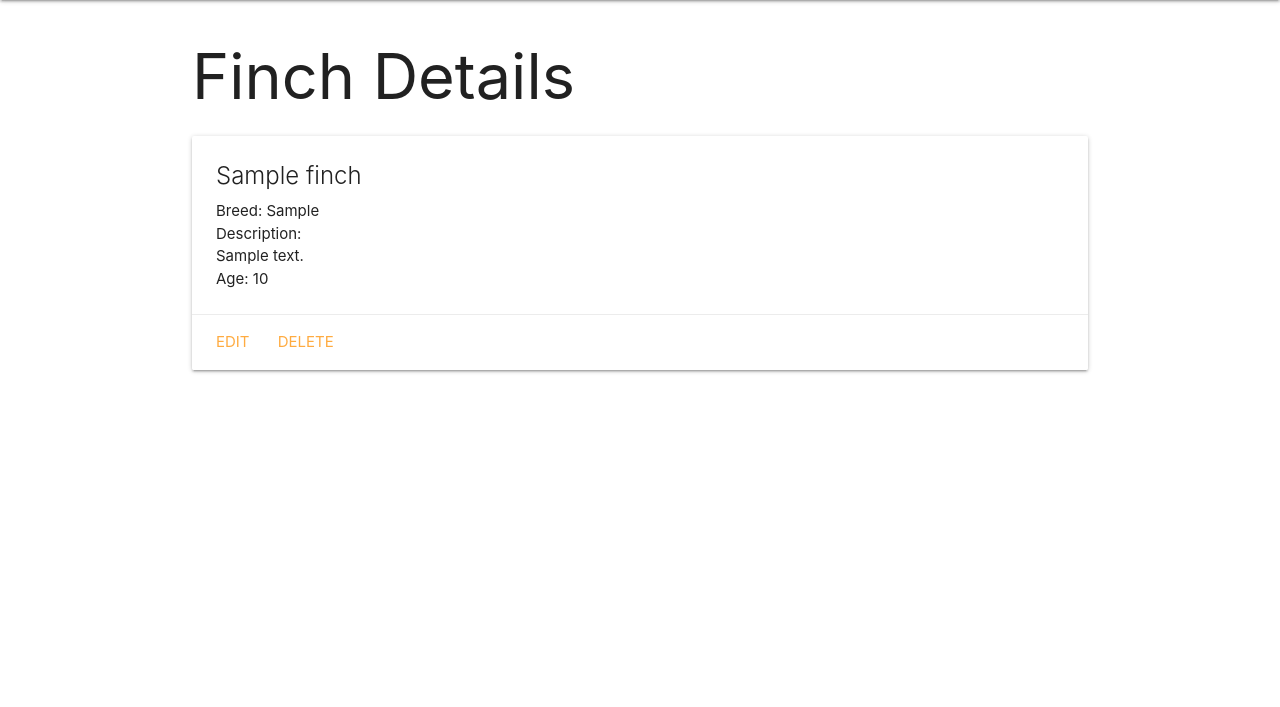
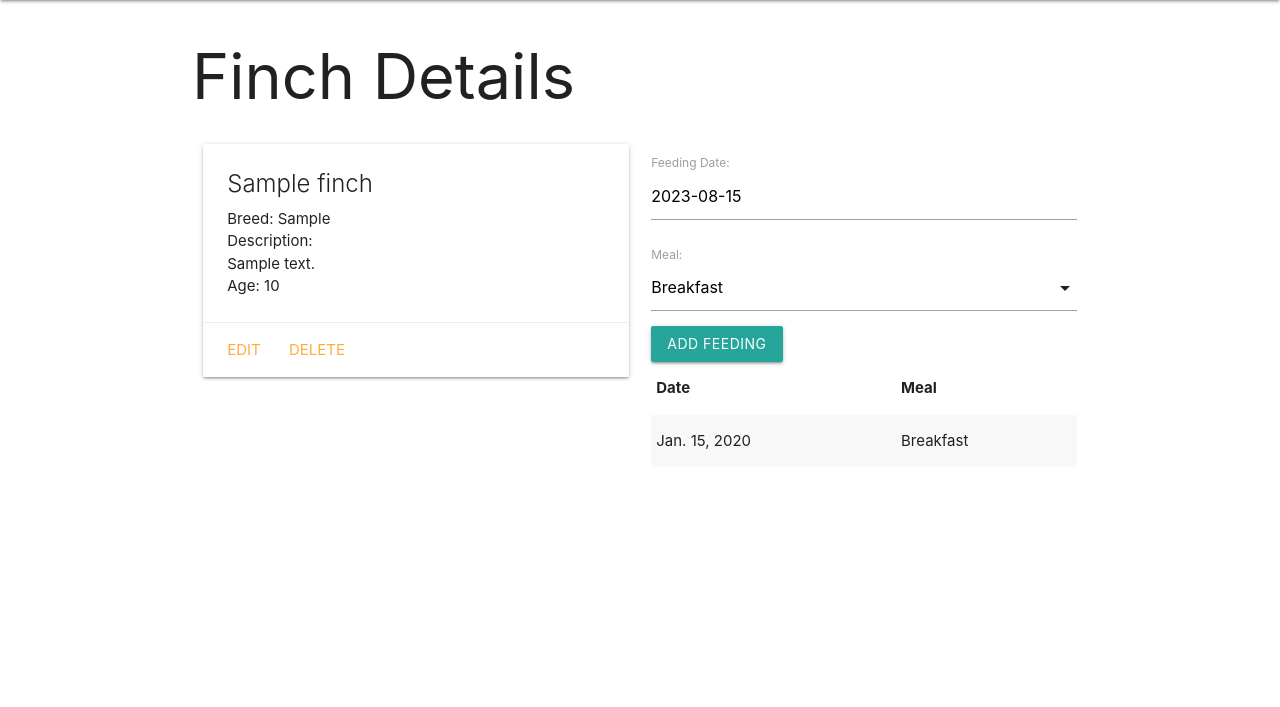
Before and after one commit to djones1117/finchcollector, a Django app: page /finches/1/ in a window 1280 px wide. Shown: the part 64-771 px from the top of the page. Run offline with Django 4.2, Linux system fonts and the light colour scheme; tables that the repository leaves empty hold one stand-in row (values such as "Sample post").

Commit message:
added list of feedings and option to add feeding

```diff
--- a/main_app/admin.py
+++ b/main_app/admin.py
@@ -1,8 +1,7 @@
 from django.contrib import admin
-
+from .models import Finch, Feeding
 
 
 # Register your models here.
-from .models import Finch
-
 admin.site.register(Finch)
+admin.site.register(Feeding)
--- /dev/null
+++ b/main_app/forms.py
@@ -0,0 +1,8 @@
+from django.forms import ModelForm
+from .models import Feeding
+
+
+class FeedingForm(ModelForm):
+    class Meta:
+        model = Feeding
+        fields = ['date', 'meal']
--- a/main_app/models.py
+++ b/main_app/models.py
@@ -16,3 +16,25 @@ class Finch(models.Model):
 
     def get_absolute_url(self):
         return reverse('detail', kwargs={'finch_id': self.id})
+
+
+MEALS = (
+    ('B', 'Breakfast'),
+    ('L', 'Lunch'),
+    ('D', 'Dinner'),
+)
+
+# one finch has many feedings, feeding belongs to a finch
+class Feeding(models.Model):
+  date = models.DateField('Feeding Date')
+  meal = models.CharField(max_length=1, choices=MEALS, default=MEALS[0][0])
+  # create a finch_id FK, it will automatically add the _id to the key name
+  finch = models.ForeignKey(Finch, on_delete=models.CASCADE)
+
+
+  def __str__(self):
+     return f"{self.get_meal_display()} on {self.date}"
+
+
+  class Meta:
+     ordering = ['-date']
--- a/main_app/templates/base.html
+++ b/main_app/templates/base.html
@@ -9,6 +9,7 @@
   <title>Finch Collector</title>
   <link rel="stylesheet" href="https://cdnjs.cloudflare.com/ajax/libs/materialize/1.0.0/css/materialize.min.css">
   <link rel="stylesheet" href="{% static 'css/style.css' %}">
+  <script src="https://cdnjs.cloudflare.com/ajax/libs/materialize/1.0.0/js/materialize.min.js"></script>
 </head>
 <body>
   <header class="navbar-fixed">
--- a/main_app/templates/finches/detail.html
+++ b/main_app/templates/finches/detail.html
@@ -3,6 +3,8 @@
 
 <h1>Finch Details</h1>
 
+<div class="row">
+  <div class="col s6">
     <div class="card">
       <div class="card-content">
         <span class="card-title">{{ finch.name }}</span>
@@ -19,5 +21,48 @@
         <a href="{% url 'finches_delete' finch.id %}">Delete</a>
       </div>
     </div>
+  </div>
+  <!-- New Markup Below -->
 
+
+  <div class="col s6">
+
+    <form action="{% url 'add_feeding' finch.id %}" method="POST">
+        {% csrf_token %}
+        <!-- Render the inputs -->
+        {{ feeding_form.as_p }}
+        <input type="submit" class="btn" value="Add Feeding">
+      </form>
+
+    <table class="striped">
+      <thead>
+        <tr><th>Date</th><th>Meal</th></tr>
+      </thead>
+      <tbody>
+        {% for feeding in finch.feeding_set.all %}
+          <tr>
+            <td>{{feeding.date}}</td>
+            <td>{{feeding.get_meal_display}}</td>
+          </tr>
+        {% endfor %}
+      </tbody>
+    </table>
+  </div>
+  <!-- New Markup Above -->
+</div>
+<script>
+    //search the elements
+    //initialize the elements
+    const dateEl = document.getElementById('id_date')
+    //M is materializes global variable
+    M.Datepicker.init(dateEl, {
+    format: 'yyyy-mm-dd',
+    defaultDate: new Date(),
+    setDefaultDate: true,
+    autoClose: true
+    }
+    )
+    const selectEl = document.getElementById('id_meal');
+  M.FormSelect.init(selectEl);
+</script>
 {% endblock %}
--- a/main_app/urls.py
+++ b/main_app/urls.py
@@ -10,4 +10,5 @@ urlpatterns = [
     path('finches/create/', views.FinchCreate.as_view(), name='finches_create'),
     path('finches/<int:pk>/update/', views.FinchUpdate.as_view(), name='finches_update'),
     path('finches/<int:pk>/delete/', views.FinchDelete.as_view(), name='finches_delete'),
+    path('finches/<int:finch_id>/add_feeding/', views.add_feeding, name='add_feeding'),
 ]
--- a/main_app/views.py
+++ b/main_app/views.py
@@ -1,7 +1,7 @@
-from django.shortcuts import render
+from django.shortcuts import render, redirect
 from django.views.generic.edit import CreateView, UpdateView, DeleteView
 from .models import Finch
-
+from .forms import FeedingForm
 
 
 # Create your views here.
@@ -19,7 +19,19 @@ def finches_index(request):
 
 def finches_detail(request, finch_id):
   finch = Finch.objects.get(id=finch_id)
-  return render(request, 'finches/detail.html', {'finch': finch})
+
+  feeding_form = FeedingForm()
+
+  return render(request, 'finches/detail.html', {'finch': finch, 'feeding_form': feeding_form})
+
+
+def add_feeding(request, finch_id):
+  form = FeedingForm(request.POST)
+  if form.is_valid():
+    new_feeding = form.save(commit=False)
+    new_feeding.finch_id = finch_id
+    new_feeding.save()
+  return redirect('detail', finch_id=finch_id)
 
 class FinchCreate(CreateView):
   model = Finch
```
Also changed, not shown: main_app/migrations/0002_feeding.py (added). Lines whose indentation alone changed are shown as unchanged.
